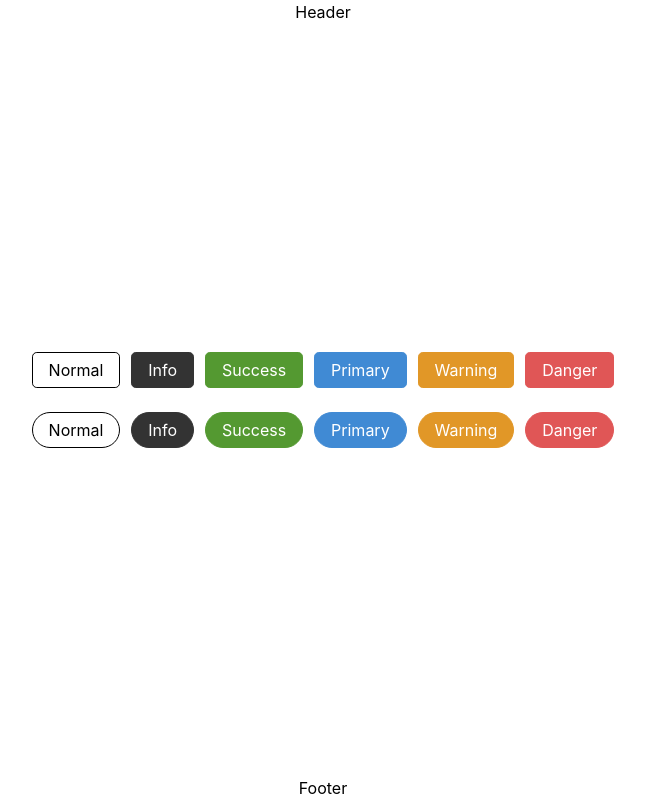
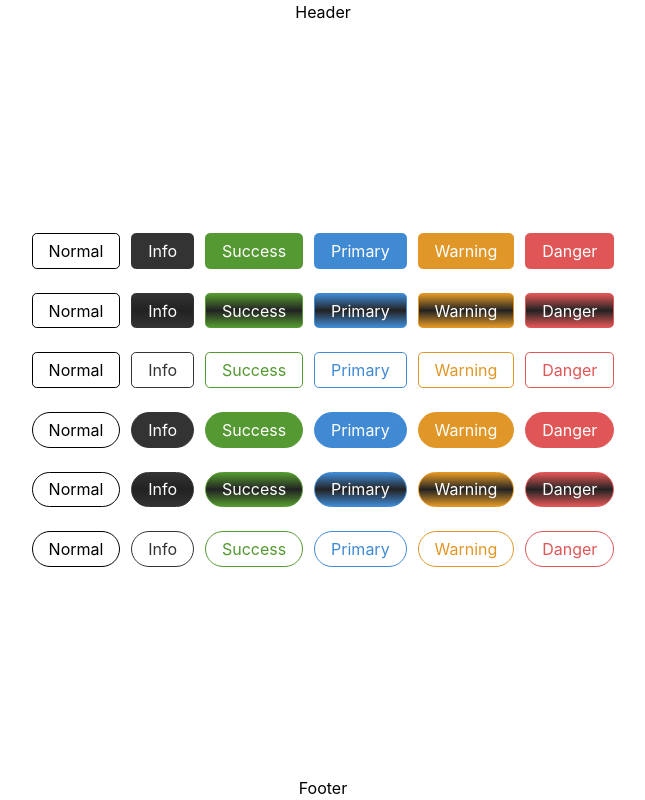
Before and after one commit to Waleed-ak/Vue-3, a Vue app: page / in a window 1280 px wide. Shown: the whole page, without its empty margins (317-962 px from the left). Built offline with nearby package versions, Linux system fonts and the light colour scheme.

Commit message:
update style

```diff
--- a/index.html
+++ b/index.html
@@ -1,10 +1,12 @@
 <!DOCTYPE html>
 <html lang="en">
+
 <head>
   <meta charset="UTF-8" />
   <meta name="viewport" content="width=device-width, initial-scale=1.0" />
   <link rel="stylesheet" href="/src/common/scss/style.scss" />
 </head>
+
 <body>
   <main class="vertical fxContainer">
     <header>Header</header>
@@ -20,6 +22,24 @@
         </div>
         <br />
         <div>
+          <div class="btn gradient">Normal</div>
+          <div class="btn gradient info">Info</div>
+          <div class="btn gradient success">Success</div>
+          <div class="btn gradient primary">Primary</div>
+          <div class="btn gradient warning">Warning</div>
+          <div class="btn gradient danger">Danger</div>
+        </div>
+        <br />
+        <div>
+          <div class="btn plain">Normal</div>
+          <div class="btn plain info">Info</div>
+          <div class="btn plain success">Success</div>
+          <div class="btn plain primary">Primary</div>
+          <div class="btn plain warning">Warning</div>
+          <div class="btn plain danger">Danger</div>
+        </div>
+        <br />
+        <div>
           <div class="btn round">Normal</div>
           <div class="btn info round">Info</div>
           <div class="btn success round">Success</div>
@@ -27,10 +47,29 @@
           <div class="btn warning round">Warning</div>
           <div class="btn danger round">Danger</div>
         </div>
+        <br />
+        <div>
+          <div class="btn gradient round">Normal</div>
+          <div class="btn gradient info round">Info</div>
+          <div class="btn gradient success round">Success</div>
+          <div class="btn gradient primary round">Primary</div>
+          <div class="btn gradient warning round">Warning</div>
+          <div class="btn gradient danger round">Danger</div>
+        </div>
+        <br />
+        <div>
+          <div class="btn plain round">Normal</div>
+          <div class="btn plain info round">Info</div>
+          <div class="btn plain success round">Success</div>
+          <div class="btn plain primary round">Primary</div>
+          <div class="btn plain warning round">Warning</div>
+          <div class="btn plain danger round">Danger</div>
+        </div>
       </div>
     </main>
     <footer>Footer</footer>
     <script type="module" src="/src/main.ts"></script>
   </main>
 </body>
+
 </html>
--- a/package.json
+++ b/package.json
@@ -10,11 +10,11 @@
   },
   "dependencies": {
     "path": "^0.12.7",
-    "pnpm": "^8.5.0",
+    "pnpm": "^8.5.1",
     "vue": "^3.3.2"
   },
   "devDependencies": {
-    "@typescript-eslint/parser": "^5.59.5",
+    "@typescript-eslint/parser": "^5.59.6",
     "@vitejs/plugin-vue": "^4.2.3",
     "eslint": "^8.40.0",
     "eslint-config-prettier": "^8.8.0",
@@ -22,7 +22,7 @@
     "prettier": "^2.8.8",
     "sass": "^1.62.1",
     "typescript": "^4.9.5",
-    "vite": "^4.3.5",
+    "vite": "^4.3.6",
     "vite-plugin-compression": "^0.5.1",
     "vue-tsc": "^1.6.5"
   }
--- a/src/Style/base/_btn.scss
+++ b/src/Style/base/_btn.scss
@@ -1,45 +1,77 @@
 @use "root";
+
 .btn {
   --ColorBtn: var(--Color);
-  --ColorBtnBg: var(--BgColor);
+  --ColorBtnBg: linear-gradient(var(--BgColor), var(--BgColor), var(--BgColor));
   --ColorBtnBorder: var(--Color);
-  --ColorBtnHover: var(--BgColorHover);
+  --ColorBtnHover: linear-gradient(var(--BgColorHover), var(--BgColorHover), var(--BgColorHover));
   --RadiusBtnBorder: 0.3rem;
   display: inline-flex;
   justify-content: center;
   align-items: center;
-  // line-height: 2rem;
-  // height: 1.5rem;
   white-space: nowrap;
   cursor: pointer;
   color: var(--ColorBtn);
   text-align: center;
   box-sizing: border-box;
   outline: none;
-  transition: 0.1s;
   font-weight: 400;
   user-select: none;
   vertical-align: middle;
-  background-color: var(--ColorBtnBg);
+  background: var(--ColorBtnBg);
   border: thin solid var(--ColorBtnBorder);
   padding: 0.3rem 1rem;
   font-size: 1rem;
   border-radius: var(--RadiusBtnBorder);
-  & + .btn {
+  transition: all 1s ease-in-out;
+
+  &+.btn {
     margin-left: 0.4rem;
   }
+
+  &.plain {
+    --ColorBtnBg: var(--BgColor);
+    --ColorBtn: var(--ColorBtnBorder);
+
+    &:hover {
+      --ColorBtn: var(--ColorBtn);
+    }
+  }
+
   &.round {
     --RadiusBtnBorder: 2rem;
   }
+
   &:where(:hover, :focus) {
-    background-color: var(--ColorBtnHover);
+    background: var(--ColorBtnHover);
+    transition: opacity 3s ease-in-out;
   }
-  @each $x in Primary, Info, Success, Warning, Alert, Danger {
+
+  @each $x in Primary,
+  Info,
+  Success,
+  Warning,
+  Alert,
+  Danger {
     &.#{to-lower-case($x)} {
       --ColorBtn: var(--Color#{$x});
-      --ColorBtnBg: var(--Color#{$x}Bg);
+      --ColorBtnBg: linear-gradient(var(--Color#{$x}Bg), var(--Color#{$x}Bg), var(--Color#{$x}Bg));
       --ColorBtnBorder: var(--Color#{$x}Border);
-      --ColorBtnHover: var(--Color#{$x}Hover);
+      --ColorBtnHover: linear-gradient(var(--Color#{$x}Hover), var(--Color#{$x}Hover), var(--Color#{$x}Hover));
+
+      &.gradient {
+        --ColorBtnBg: linear-gradient(var(--Color#{$x}Bg), #222, var(--Color#{$x}Bg));
+        --ColorBtnHover: linear-gradient(var(--Color#{$x}Hover), #222, var(--Color#{$x}Hover));
+      }
+
+      &.plain {
+        --ColorBtnBg: var(--BgColor);
+        --ColorBtn: var(--ColorBtnBorder);
+
+        &:hover {
+          --ColorBtn: var(--Color#{$x});
+        }
+      }
     }
   }
 }
--- a/src/Style/style.css
+++ b/src/Style/style.css
@@ -256,9 +256,9 @@ body {
 
 .btn {
   --ColorBtn: var(--Color);
-  --ColorBtnBg: var(--BgColor);
+  --ColorBtnBg: linear-gradient(var(--BgColor), var(--BgColor), var(--BgColor));
   --ColorBtnBorder: var(--Color);
-  --ColorBtnHover: var(--BgColorHover);
+  --ColorBtnHover: linear-gradient(var(--BgColorHover), var(--BgColorHover), var(--BgColorHover));
   --RadiusBtnBorder: 0.3rem;
   display: inline-flex;
   justify-content: center;
@@ -269,60 +269,134 @@ body {
   text-align: center;
   box-sizing: border-box;
   outline: none;
-  transition: 0.1s;
   font-weight: 400;
   -webkit-user-select: none;
      -moz-user-select: none;
           user-select: none;
   vertical-align: middle;
-  background-color: var(--ColorBtnBg);
+  background: var(--ColorBtnBg);
   border: thin solid var(--ColorBtnBorder);
   padding: 0.3rem 1rem;
   font-size: 1rem;
   border-radius: var(--RadiusBtnBorder);
+  transition: all 1s ease-in-out;
 }
 .btn + .btn {
   margin-left: 0.4rem;
+}
+.btn.plain {
+  --ColorBtnBg: var(--BgColor);
+  --ColorBtn: var(--ColorBtnBorder);
+}
+.btn.plain:hover {
+  --ColorBtn: var(--ColorBtn);
 }
 .btn.round {
   --RadiusBtnBorder: 2rem;
 }
 .btn:where(:hover, :focus) {
-  background-color: var(--ColorBtnHover);
+  background: var(--ColorBtnHover);
+  transition: opacity 3s ease-in-out;
 }
 .btn.primary {
   --ColorBtn: var(--ColorPrimary);
-  --ColorBtnBg: var(--ColorPrimaryBg);
+  --ColorBtnBg: linear-gradient(var(--ColorPrimaryBg), var(--ColorPrimaryBg), var(--ColorPrimaryBg));
   --ColorBtnBorder: var(--ColorPrimaryBorder);
-  --ColorBtnHover: var(--ColorPrimaryHover);
+  --ColorBtnHover: linear-gradient(var(--ColorPrimaryHover), var(--ColorPrimaryHover), var(--ColorPrimaryHover));
+}
+.btn.primary.gradient {
+  --ColorBtnBg: linear-gradient(var(--ColorPrimaryBg), #222, var(--ColorPrimaryBg));
+  --ColorBtnHover: linear-gradient(var(--ColorPrimaryHover), #222, var(--ColorPrimaryHover));
+}
+.btn.primary.plain {
+  --ColorBtnBg: var(--BgColor);
+  --ColorBtn: var(--ColorBtnBorder);
+}
+.btn.primary.plain:hover {
+  --ColorBtn: var(--ColorPrimary);
 }
 .btn.info {
   --ColorBtn: var(--ColorInfo);
-  --ColorBtnBg: var(--ColorInfoBg);
+  --ColorBtnBg: linear-gradient(var(--ColorInfoBg), var(--ColorInfoBg), var(--ColorInfoBg));
   --ColorBtnBorder: var(--ColorInfoBorder);
-  --ColorBtnHover: var(--ColorInfoHover);
+  --ColorBtnHover: linear-gradient(var(--ColorInfoHover), var(--ColorInfoHover), var(--ColorInfoHover));
+}
+.btn.info.gradient {
+  --ColorBtnBg: linear-gradient(var(--ColorInfoBg), #222, var(--ColorInfoBg));
+  --ColorBtnHover: linear-gradient(var(--ColorInfoHover), #222, var(--ColorInfoHover));
+}
+.btn.info.plain {
+  --ColorBtnBg: var(--BgColor);
+  --ColorBtn: var(--ColorBtnBorder);
+}
+.btn.info.plain:hover {
+  --ColorBtn: var(--ColorInfo);
 }
 .btn.success {
   --ColorBtn: var(--ColorSuccess);
-  --ColorBtnBg: var(--ColorSuccessBg);
+  --ColorBtnBg: linear-gradient(var(--ColorSuccessBg), var(--ColorSuccessBg), var(--ColorSuccessBg));
   --ColorBtnBorder: var(--ColorSuccessBorder);
-  --ColorBtnHover: var(--ColorSuccessHover);
+  --ColorBtnHover: linear-gradient(var(--ColorSuccessHover), var(--ColorSuccessHover), var(--ColorSuccessHover));
+}
+.btn.success.gradient {
+  --ColorBtnBg: linear-gradient(var(--ColorSuccessBg), #222, var(--ColorSuccessBg));
+  --ColorBtnHover: linear-gradient(var(--ColorSuccessHover), #222, var(--ColorSuccessHover));
+}
+.btn.success.plain {
+  --ColorBtnBg: var(--BgColor);
+  --ColorBtn: var(--ColorBtnBorder);
+}
+.btn.success.plain:hover {
+  --ColorBtn: var(--ColorSuccess);
 }
 .btn.warning {
   --ColorBtn: var(--ColorWarning);
-  --ColorBtnBg: var(--ColorWarningBg);
+  --ColorBtnBg: linear-gradient(var(--ColorWarningBg), var(--ColorWarningBg), var(--ColorWarningBg));
   --ColorBtnBorder: var(--ColorWarningBorder);
-  --ColorBtnHover: var(--ColorWarningHover);
+  --ColorBtnHover: linear-gradient(var(--ColorWarningHover), var(--ColorWarningHover), var(--ColorWarningHover));
+}
+.btn.warning.gradient {
+  --ColorBtnBg: linear-gradient(var(--ColorWarningBg), #222, var(--ColorWarningBg));
+  --ColorBtnHover: linear-gradient(var(--ColorWarningHover), #222, var(--ColorWarningHover));
+}
+.btn.warning.plain {
+  --ColorBtnBg: var(--BgColor);
+  --ColorBtn: var(--ColorBtnBorder);
+}
+.btn.warning.plain:hover {
+  --ColorBtn: var(--ColorWarning);
 }
 .btn.alert {
   --ColorBtn: var(--ColorAlert);
-  --ColorBtnBg: var(--ColorAlertBg);
+  --ColorBtnBg: linear-gradient(var(--ColorAlertBg), var(--ColorAlertBg), var(--ColorAlertBg));
   --ColorBtnBorder: var(--ColorAlertBorder);
-  --ColorBtnHover: var(--ColorAlertHover);
+  --ColorBtnHover: linear-gradient(var(--ColorAlertHover), var(--ColorAlertHover), var(--ColorAlertHover));
+}
+.btn.alert.gradient {
+  --ColorBtnBg: linear-gradient(var(--ColorAlertBg), #222, var(--ColorAlertBg));
+  --ColorBtnHover: linear-gradient(var(--ColorAlertHover), #222, var(--ColorAlertHover));
+}
+.btn.alert.plain {
+  --ColorBtnBg: var(--BgColor);
+  --ColorBtn: var(--ColorBtnBorder);
+}
+.btn.alert.plain:hover {
+  --ColorBtn: var(--ColorAlert);
 }
 .btn.danger {
   --ColorBtn: var(--ColorDanger);
-  --ColorBtnBg: var(--ColorDangerBg);
+  --ColorBtnBg: linear-gradient(var(--ColorDangerBg), var(--ColorDangerBg), var(--ColorDangerBg));
   --ColorBtnBorder: var(--ColorDangerBorder);
-  --ColorBtnHover: var(--ColorDangerHover);
+  --ColorBtnHover: linear-gradient(var(--ColorDangerHover), var(--ColorDangerHover), var(--ColorDangerHover));
 }
+.btn.danger.gradient {
+  --ColorBtnBg: linear-gradient(var(--ColorDangerBg), #222, var(--ColorDangerBg));
+  --ColorBtnHover: linear-gradient(var(--ColorDangerHover), #222, var(--ColorDangerHover));
+}
+.btn.danger.plain {
+  --ColorBtnBg: var(--BgColor);
+  --ColorBtn: var(--ColorBtnBorder);
+}
+.btn.danger.plain:hover {
+  --ColorBtn: var(--ColorDanger);
+}
```
Also changed, not shown: src/Style/style.scss (line endings or trailing spaces), 1 other file (tests, documents, lock files or other folders). Lines whose indentation alone changed are shown as unchanged.
